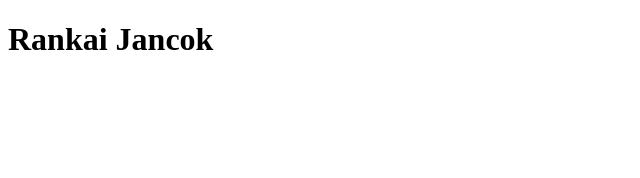
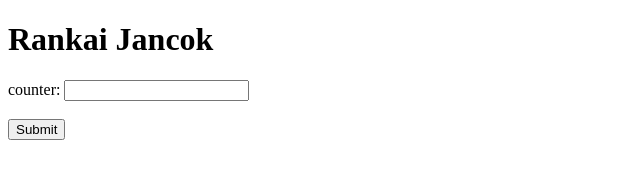
Before and after one commit to harmantony123/servernodejs, a website: page views/index.html in a window 1280 px wide. Shown: the whole page, without its empty margins (0-640 px from the left). Drawn offline with Linux system fonts and the light colour scheme.

Commit message:
qjhbhqcwj

```diff
--- a/views/index.html
+++ b/views/index.html
@@ -8,5 +8,11 @@
   </head>
   <body>
     <h1>Rankai Jancok</h1>
+    <form action="/" method="post">
+      <label for="fname">counter:</label>
+      <input type="text" id="fname" name="counter" /><br /><br />
+
+      <input type="submit" value="Submit" />
+    </form>
   </body>
 </html>
```
